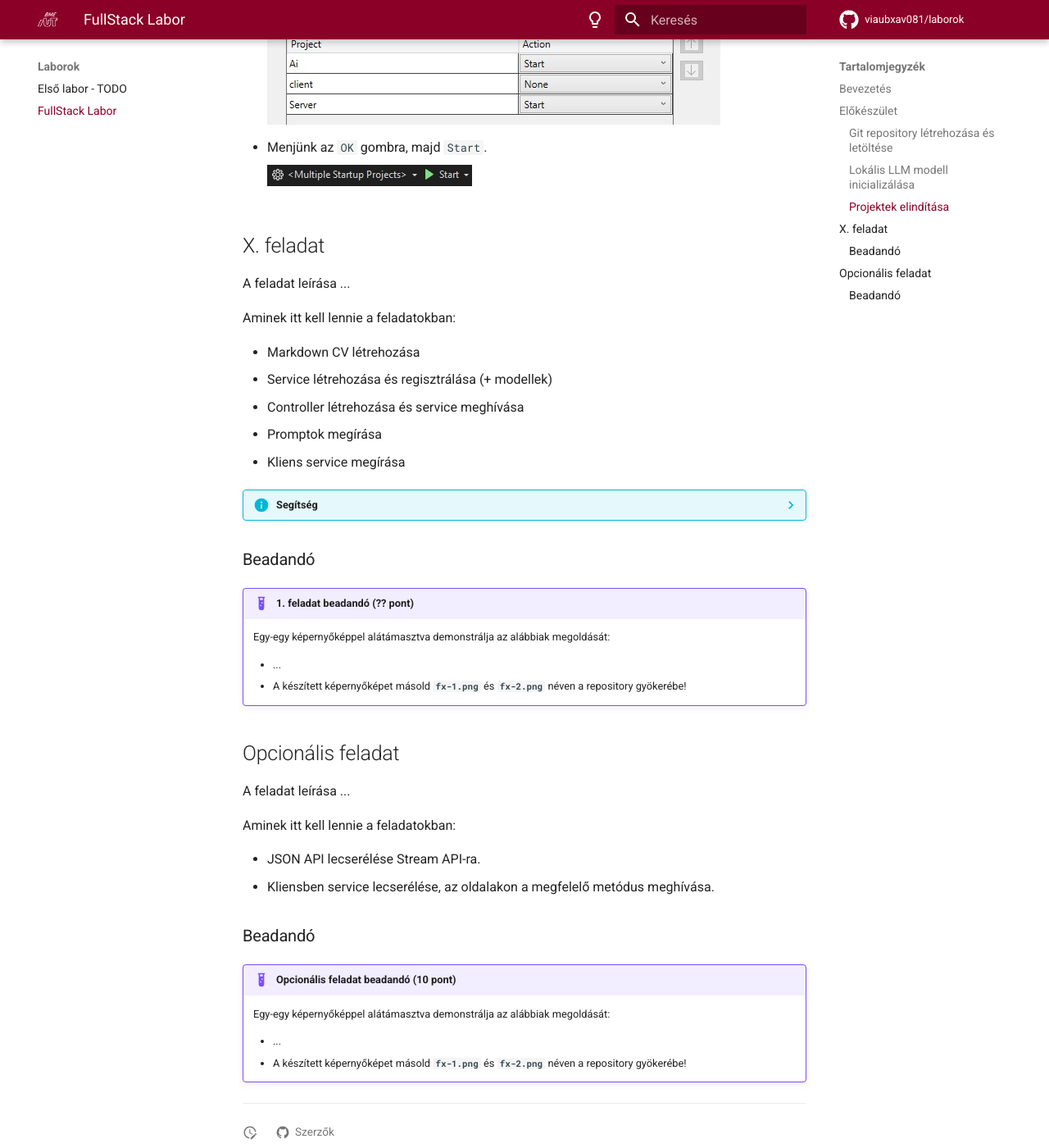
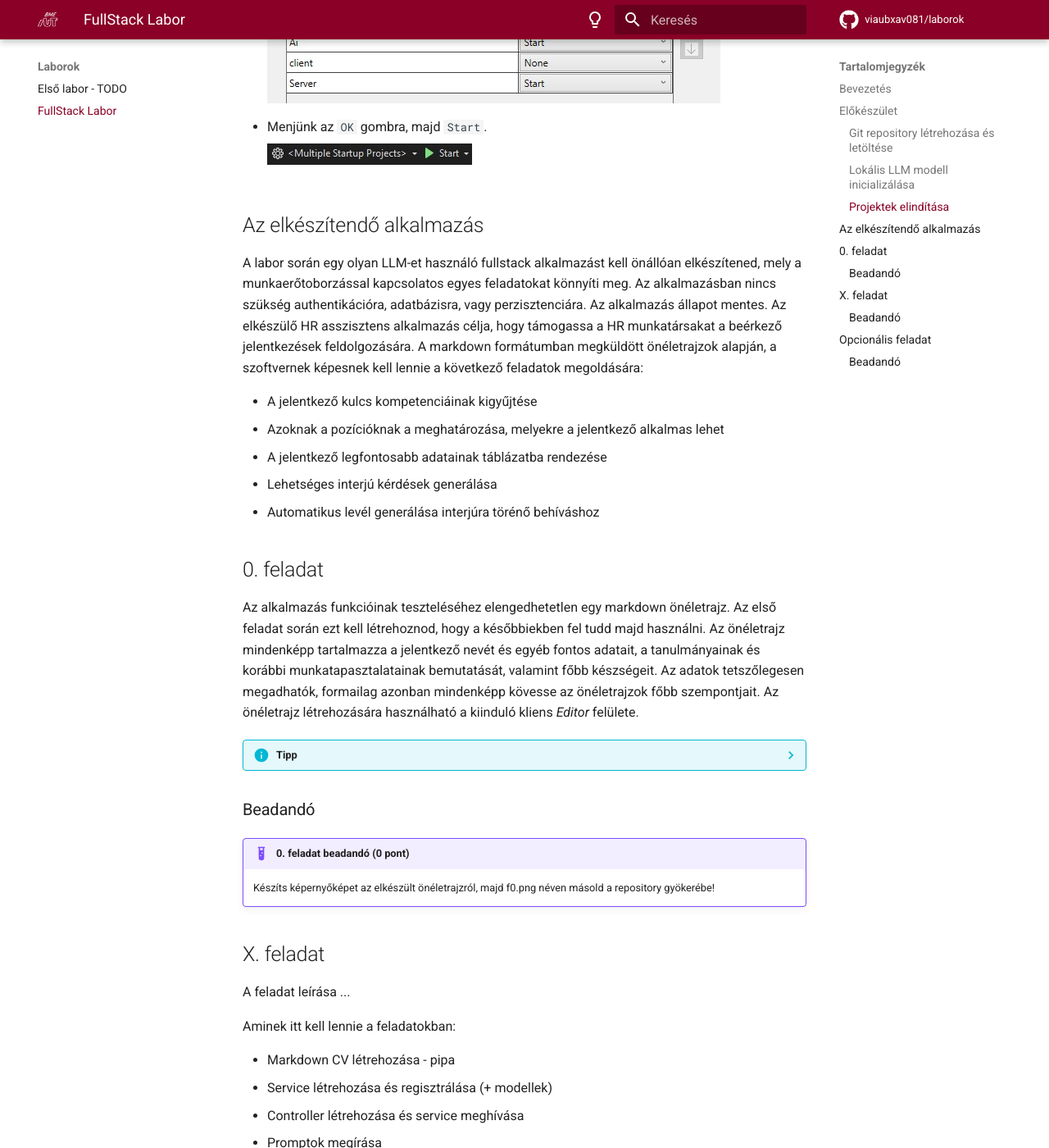
Before and after one commit to VIAUBXAV081/laborok, an MkDocs documentation site: the page built from docs/laborok/2/index.md, in a window 1280 px wide and 1400 px high, scrolled down 2263 px. Shown: the whole window at 82% size. Built offline with MkDocs 1.6.1 and Material for MkDocs 9.7.7, drawn with Linux system fonts in a browser that asks for light colours; comment, search, counter and statistics services are not loaded; some of the changed text lies outside the part shown.

Commit message:
fullstack javítások + 0. feladat

```diff
--- a/docs/laborok/2/index.md
+++ b/docs/laborok/2/index.md
@@ -59,13 +59,37 @@ A futtatáshoz az `AI` és a `Server` projekteket kell elindítani:
 
     ![](assets/start.jpg)
 
+## Az elkészítendő alkalmazás
+
+A labor során egy olyan LLM-et használó fullstack alkalmazást kell önállóan elkészítened, mely a munkaerőtoborzással kapcsolatos egyes feladatokat könnyíti meg. Az alkalmazásban nincs szükség authentikációra, adatbázisra, vagy perzisztenciára. Az alkalmazás állapot mentes. Az elkészülő HR asszisztens alkalmazás célja, hogy támogassa a HR munkatársakat a beérkező jelentkezések feldolgozására. A markdown formátumban megküldött önéletrajzok alapján, a szoftvernek képesnek kell lennie a következő feladatok megoldására:
+
+- A jelentkező kulcs kompetenciáinak kigyűjtése
+- Azoknak a pozícióknak a meghatározása, melyekre a jelentkező alkalmas lehet
+- A jelentkező legfontosabb adatainak táblázatba rendezése
+- Lehetséges interjú kérdések generálása
+- Automatikus levél generálása interjúra törénő behíváshoz
+
+
+## 0. feladat
+
+Az alkalmazás funkcióinak teszteléséhez elengedhetetlen egy markdown önéletrajz. Az első feladat során ezt kell létrehoznod, hogy a későbbiekben fel tudd majd használni. Az önéletrajz mindenképp tartalmazza a jelentkező nevét és egyéb fontos adatait, a tanulmányainak és korábbi munkatapasztalatainak bemutatását, valamint főbb készségeit. Az adatok tetszőlegesen megadhatók, formailag azonban mindenképp kövesse az önéletrajzok főbb szempontjait. Az önéletrajz létrehozására használható a kiinduló kliens *Editor* felülete.
+
+??? info "Tipp"
+    A Client/src/App.tsx fájlban megadható default önéletrajz, amivel a tesztelés tovább egyszerűsíthető/gyorsítható.
+
+### Beadandó
+
+!!! example "0. feladat beadandó (0 pont)"
+    Készíts képernyőképet az elkészült önéletrajzról, majd f0.png néven másold a repository gyökerébe!
+
+
 ## X. feladat
 
 A feladat leírása ...
 
 Aminek itt kell lennie a feladatokban:
 
-- Markdown CV létrehozása
+- Markdown CV létrehozása - pipa
 - Service létrehozása és regisztrálása (+ modellek)
 - Controller létrehozása és service meghívása
 - Promptok megírása
```
Also changed, not shown: other parts of docs/laborok/2/index.md (+3 -3 lines).
